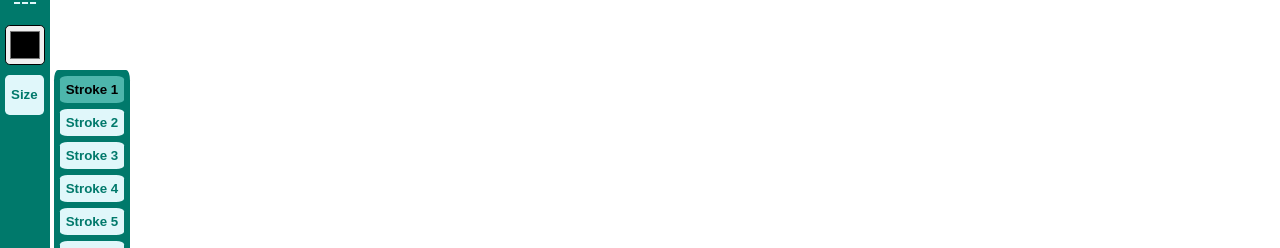
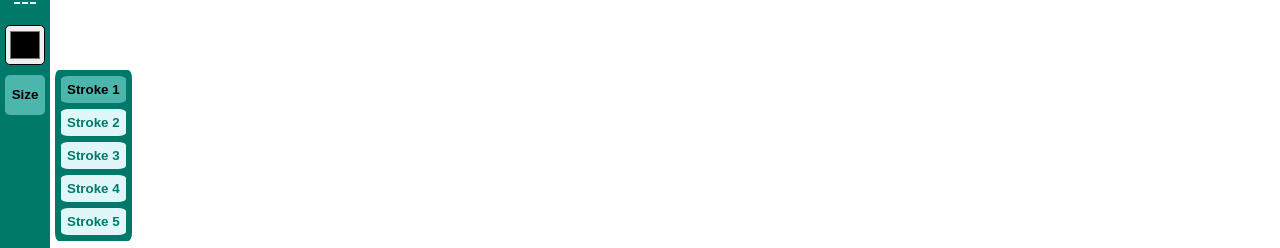
Before and after one commit to azeemabrarkhan/Draw-Together, a React (Vite) app in the folder frontend/: page / in a window 1280 px wide. Both pictures are taken after a click on the button "Size". Shown: the part 538-786 px from the top of the page. Built offline with nearby package versions, Linux system fonts and the light colour scheme.

Commit message:
Add new logo and fix toolbar styles

```diff
--- a/frontend/index.html
+++ b/frontend/index.html
@@ -2,7 +2,7 @@
 <html lang="en">
   <head>
     <meta charset="UTF-8" />
-    <link rel="icon" type="image/svg+xml" href="color_palette.png" />
+    <link rel="icon" type="image/svg+xml" href="logo3.png" />
     <meta name="viewport" content="width=device-width, initial-scale=1.0" />
     <title>Draw Together!</title>
   </head>
--- a/frontend/src/components/tool-bar/styles.module.css
+++ b/frontend/src/components/tool-bar/styles.module.css
@@ -10,6 +10,8 @@
     margin: 5px 0;
     height: 40px;
     width: 40px;
+    min-width: 40px;
+    text-align: center;
     border-radius: 12%;
     font-weight: var(--font-weight-bold);
     color: var(--color-teal);
@@ -25,6 +27,7 @@
   .selected,
   .selected:hover {
     background-color: var(--color-medium-teal);
+    color: var(--color-black);
   }
 
   .divider {
--- a/frontend/src/components/tool-bar/tool-bar.tsx
+++ b/frontend/src/components/tool-bar/tool-bar.tsx
@@ -8,7 +8,7 @@ const TOOLS = Object.values(ToolNames).map((tool) => ({
   icon: `url("icons/${tool}.png")`,
 }));
 
-const STROKE_SIZES = [1, 2, 3, 4, 5, 6];
+const STROKE_SIZES = [1, 2, 3, 4, 5];
 
 const ToolBar = () => {
   const [isSizeToolTipOpen, setIsSizeToolTipOpen] = useState(false);
@@ -32,7 +32,7 @@ const ToolBar = () => {
   const handleStrokeSizeSelect = (strokeSize: number) => {
     setToolBarConfig((prevConfig) => ({
       ...prevConfig,
-      strokeSize,
+      strokeSize: strokeSize * 2,
     }));
     toggleSizeToolTip();
   };
@@ -65,20 +65,22 @@ const ToolBar = () => {
         onChange={(e) => handleColorSelect(e)}
       ></input>
       <div className={styles.sizeButtonContainer}>
-        <button className={styles.option} onClick={toggleSizeToolTip}>
+        <button
+          className={`${styles.option} ${
+            isSizeToolTipOpen ? styles.selected : ""
+          }`}
+          onClick={toggleSizeToolTip}
+        >
           Size
         </button>
         {isSizeToolTipOpen && (
           <div className={styles.sizeToolTip}>
-            {STROKE_SIZES.map((size) => {
-              console.log(size === strokeSize);
-              return (
-                <button
-                  className={size === strokeSize ? styles.selected : ""}
-                  onClick={() => handleStrokeSizeSelect(size)}
-                >{`Stroke ${size}`}</button>
-              );
-            })}
+            {STROKE_SIZES.map((size) => (
+              <button
+                className={size === strokeSize ? styles.selected : ""}
+                onClick={() => handleStrokeSizeSelect(size)}
+              >{`Stroke ${size}`}</button>
+            ))}
           </div>
         )}
       </div>
```
Also changed, not shown: frontend/public/logo3.png (added).
